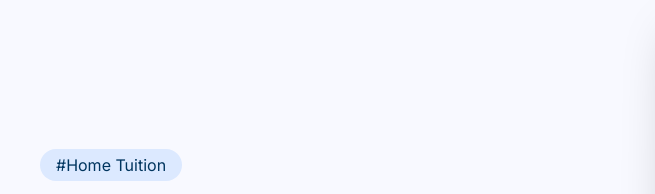
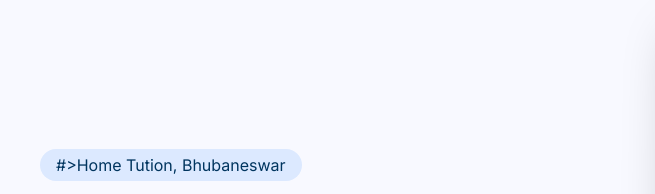
Before and after one commit to chandanpallar/Tutor, a plain HTML site: page index.html in a window 1280 px wide. Shown: the part 185-379 px from the top of the page, 0-655 px from the left. Drawn offline with nearby package versions, Linux system fonts and the light colour scheme.

Commit message:
Update index.html

```diff
--- a/index.html
+++ b/index.html
@@ -3,7 +3,7 @@
 <html class="scroll-smooth" lang="en"><head>
 <meta charset="utf-8"/>
 <meta content="width=device-width, initial-scale=1.0" name="viewport"/>
-<title>Home Tution, Bhubaneswar &amp;</title>
+<title>Home Tution, Bhubaneswar</title>
 <meta content="EliteTutoring offers personalized home and online tuition for school students, focusing on individual attention and academic excellence." name="description"/>
 <!-- Google Fonts & Icons -->
 <link href="https://fonts.googleapis.com/css2?family=Inter:wght@100..900&amp;display=swap" rel="stylesheet"/>
@@ -163,7 +163,7 @@
 <div class="max-w-container-max mx-auto grid grid-cols-1 lg:grid-cols-2 gap-xl items-center">
 <div class="fade-in z-10">
 <span class="inline-block px-md py-xs bg-surface-container-high text-primary rounded-full font-label-md mb-md">
-                        #Home Tuition
+                        #>Home Tution, Bhubaneswar
                     </span>
 <h1 class="font-display-lg-mobile text-display-lg-mobile md:font-display-lg md:text-display-lg text-primary mb-md tracking-tight">
                         Personalized Home <span class="text-secondary">Tuition</span> for School Students
```
